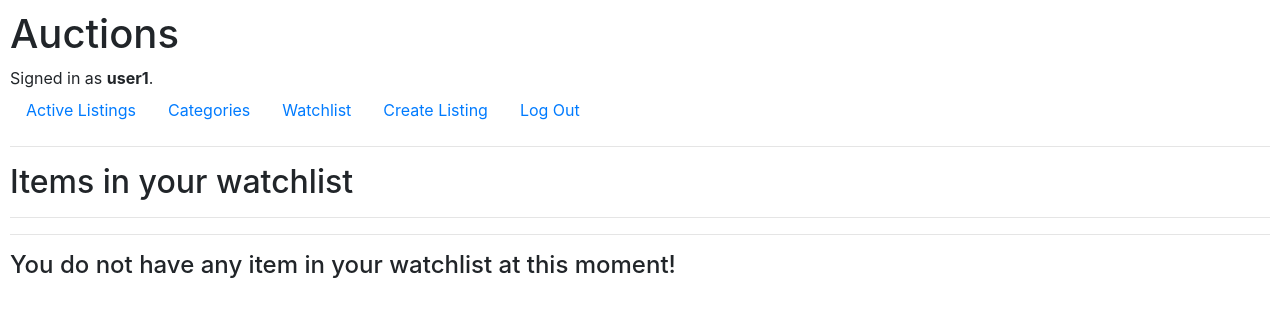
After one commit to MHKhan18/Online_Courses, a Django app: page /get-watchlist in a window 1280 px wide. The commit adds this page. Shown: the top 317 px of the page. Run offline with Django 3.2, Linux system fonts and the light colour scheme; a user stored in the database is signed in; data comes from the database, SQL or seed files in the repository; both versions use the stored data as it was after the commit; some libraries are stand-ins or nearby versions.

Commit message:
fixed bug in remove_watchlist and put up the watchlist page

```diff
--- a/CS50-WebDev/Project-2/commerce/auctions/templates/auctions/layout.html
+++ b/CS50-WebDev/Project-2/commerce/auctions/templates/auctions/layout.html
@@ -27,7 +27,7 @@
                 </li>
 
                 <li class="nav-item">
-                    <a class="nav-link" href="#">Watchlist</a>
+                    <a class="nav-link" href="{% url 'get_watchlist' %}">Watchlist</a>
                 </li>
 
                 <li class="nav-item">
--- /dev/null
+++ b/CS50-WebDev/Project-2/commerce/auctions/templates/auctions/watchlist.html
@@ -0,0 +1,24 @@
+{% extends "auctions/layout.html" %}
+
+{% block body %}
+    <h2>Items in your watchlist</h2>
+    <hr>
+    <hr>
+    {% for listing in listings %}
+
+        <a href="{% url 'details' listing.title %}" >
+            <h4>{{ listing.title }}</h4>
+        </a>
+
+        <p>{{ listing.description }}</p>
+        <p>Starting bid at: ${{ listing.bid }}</p>
+
+        {% if listing.image %}
+            <img src={{ listing.image.url }} alt="Product Image">
+        {% endif %}
+
+        <hr>
+    {% empty %}
+        <h4>You do not have any item in your watchlist at this moment!</h4>
+    {% endfor %}
+{% endblock %}
--- a/CS50-WebDev/Project-2/commerce/auctions/urls.py
+++ b/CS50-WebDev/Project-2/commerce/auctions/urls.py
@@ -14,4 +14,5 @@ urlpatterns = [
     path("bids/<str:name>" , views.add_bid , name="bids"),
     path("close/<str:name>" , views.close_auction , name="close"),
     path("comment/<str:name>" , views.add_comment , name="comment"),
+    path("get-watchlist" , views.get_watchlist , name="get_watchlist"),
 ]
--- a/CS50-WebDev/Project-2/commerce/auctions/views.py
+++ b/CS50-WebDev/Project-2/commerce/auctions/views.py
@@ -157,7 +157,7 @@ def add_watchlist(request , name:str):
 def remove_watchlist(request , name:str):
 
     listing = Listings.objects.filter(title=name).first()
-    watch_item =  Watchlist.objects.filter(customer__username = request.user.username , listing__title = listing.title)
+    watch_item =  Watchlist.objects.filter(customer__username = request.user.username , listing__title = listing.title).first()
     watch_item.delete()
 
     return HttpResponseRedirect(reverse("details", args=(name,)))
@@ -254,3 +254,10 @@ def add_comment(request , name:str):
         else:
             return render(request , "auctions/details.html", {"listing" : listing , "form" : form , "can_watchlist" : can_watchlist ,
                         "status" : status , "num_bids" : num_bids , "comment_form" : comment_form ,"comments" : comments})
+
+
+@login_required(login_url='/login')
+def get_watchlist(request):
+    watchlist_items = request.user.watchlist.all()
+    listings = [item.listing for item in watchlist_items]
+    return render(request, "auctions/watchlist.html" , {"listings" : listings})
```
Also changed, not shown: CS50-WebDev/Project-2/commerce/db.sqlite3.
